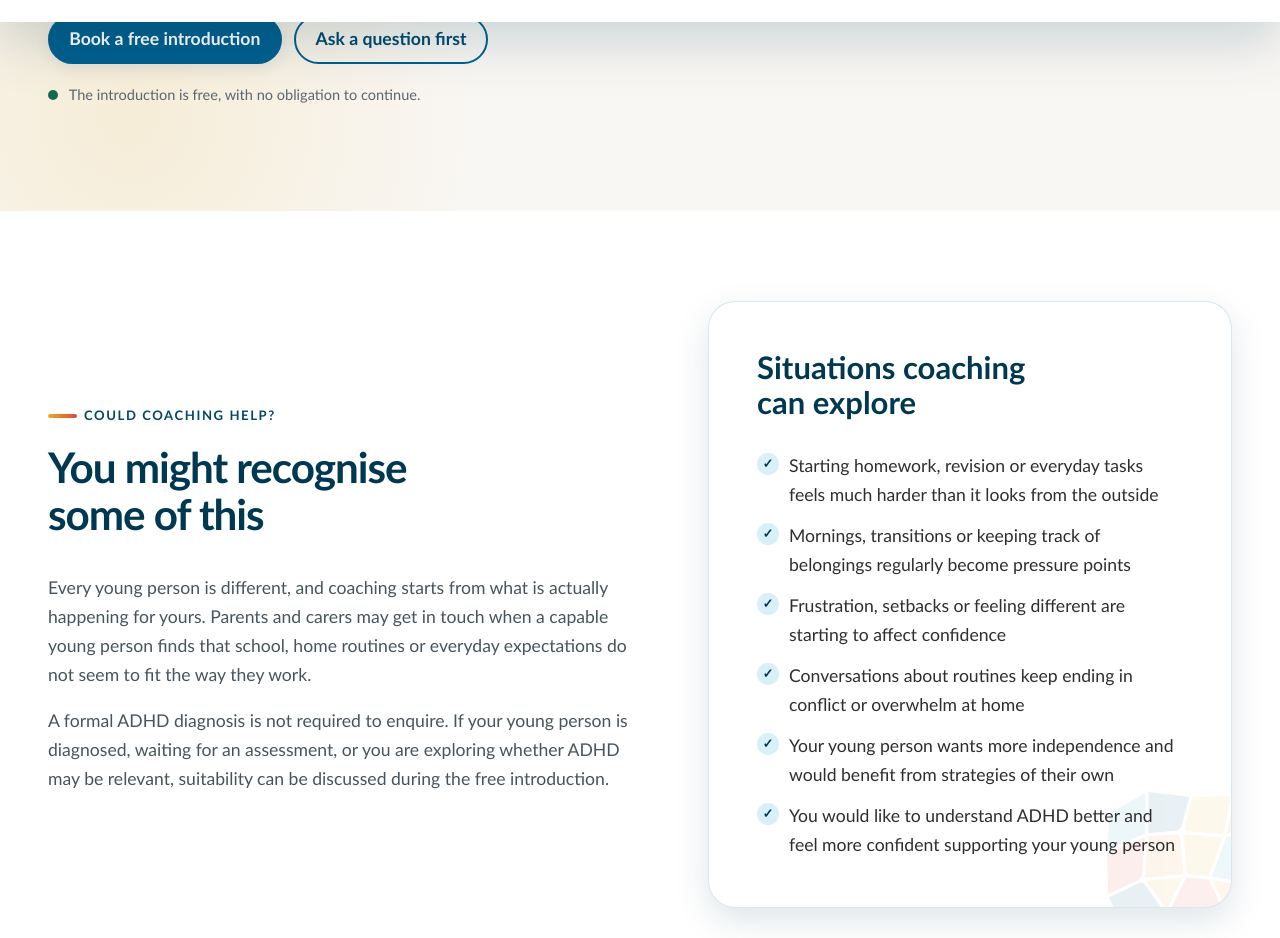
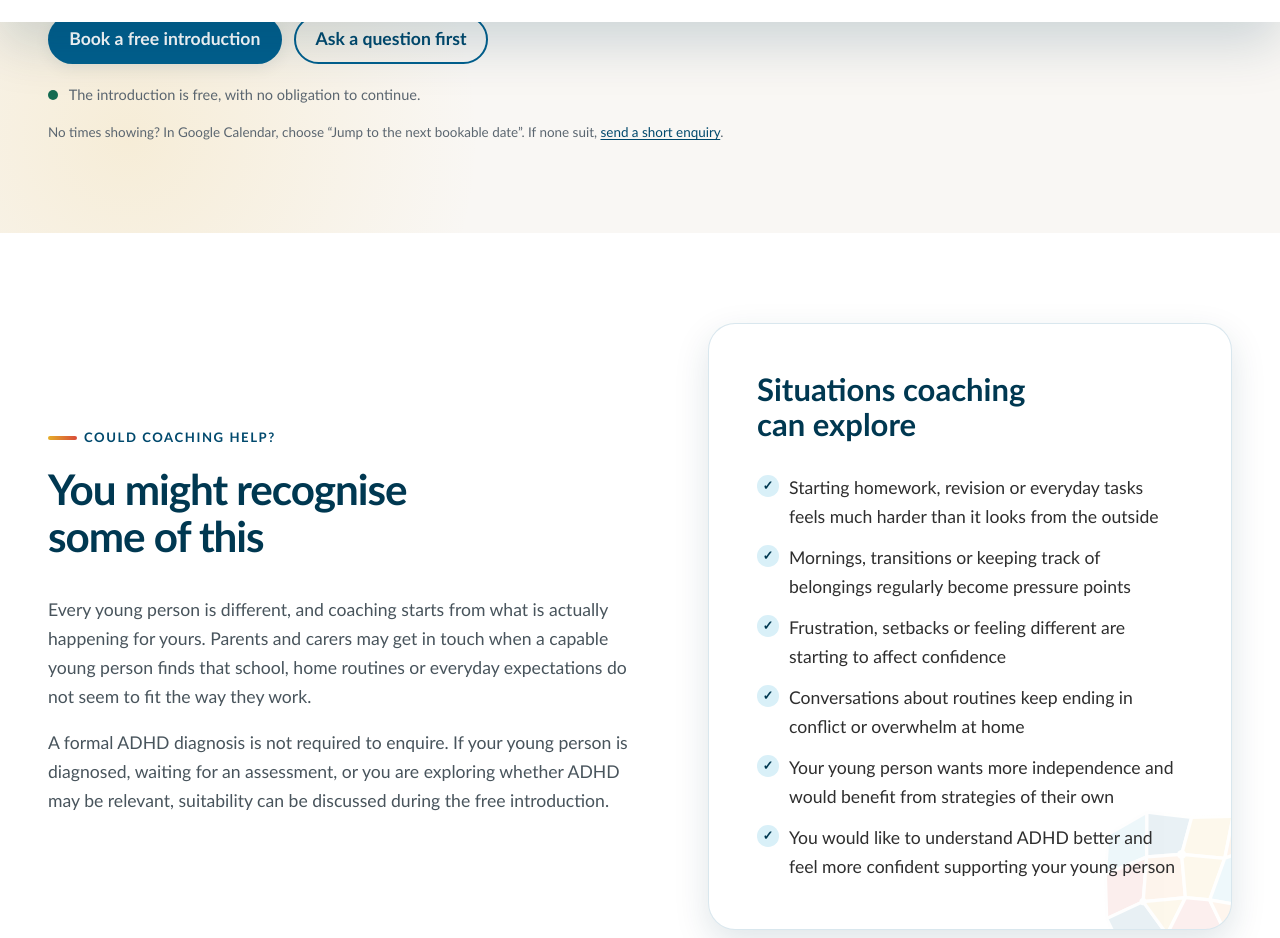
Before and after one commit to TheMentorSphere/mentorsphere-branding, a website: page docs/adhd-coaching/young-people/index.html in a window 1280 px wide. Shown: the part 778-1716 px from the top of the page. Drawn offline with Linux system fonts and the light colour scheme.

Commit message:
Clarify next appointment date and enquiry fallback (#70)

```diff
--- a/docs/adhd-coaching/young-people/index.html
+++ b/docs/adhd-coaching/young-people/index.html
@@ -129,6 +129,7 @@
             <a class="button button-secondary" href="#enquiry">Ask a question first</a>
           </div>
           <p class="hero-note">The introduction is free, with no obligation to continue.</p>
+          <p class="form-help">No times showing? In Google Calendar, choose &ldquo;Jump to the next bookable date&rdquo;. If none suit, <a href="#enquiry">send a short enquiry</a>.</p>
         </div>
         <div class="page-hero-visual">
           <img src="../../assets/images/adhd-logo.svg" width="560" height="560" alt="The ADHD Mentor geometric brain logo">
@@ -373,7 +374,7 @@
             <a class="button" href="https://calendar.google.com/calendar/u/0/appointments/schedules/AcZssZ2ViGgA98iq2gb-3Xn3TdTTqfAdWXE2XN5SpS6PBaaZzRc5DXacuud78LNwUEHlSSk5VPAYTcB-" target="_blank" rel="noopener" data-measure-event="adhd_young_people_booking_click">Book a free introduction<span class="sr-only"> (opens in a new tab)</span></a>
             <a class="button button-secondary" href="#enquiry">Ask a question first</a>
           </div>
-          <p>Booking opens the Google Calendar appointment page in a new tab, where you can choose an available time.</p>
+          <p class="form-help">Booking opens Google Calendar in a new tab. If no times are showing, choose &ldquo;Jump to the next bookable date&rdquo;. If none of the available times suit, <a href="#enquiry">send a short enquiry</a>.</p>
         </div>
         <div class="feature-panel">
           <h3>The introduction is a chance to</h3>
```
Also changed, not shown: docs/adhd-coaching/adults/index.html (+2 -1 lines).
